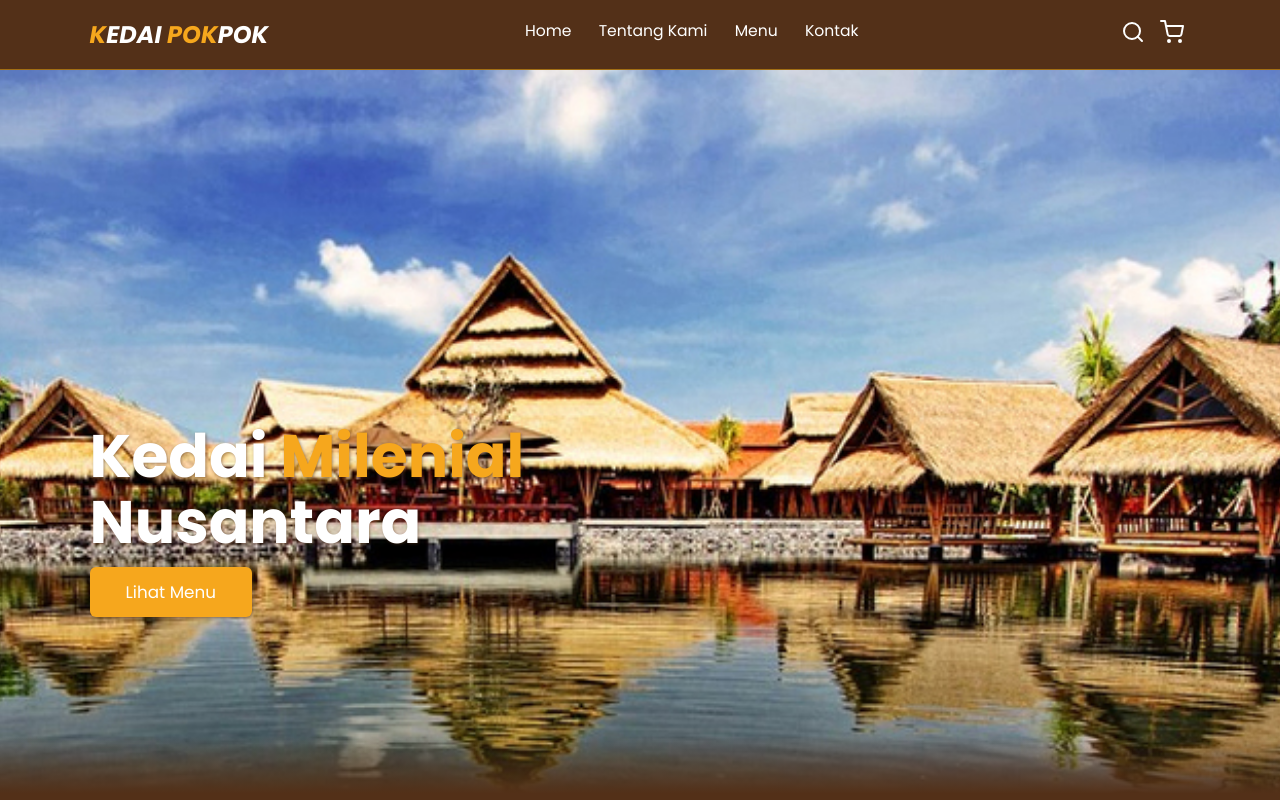
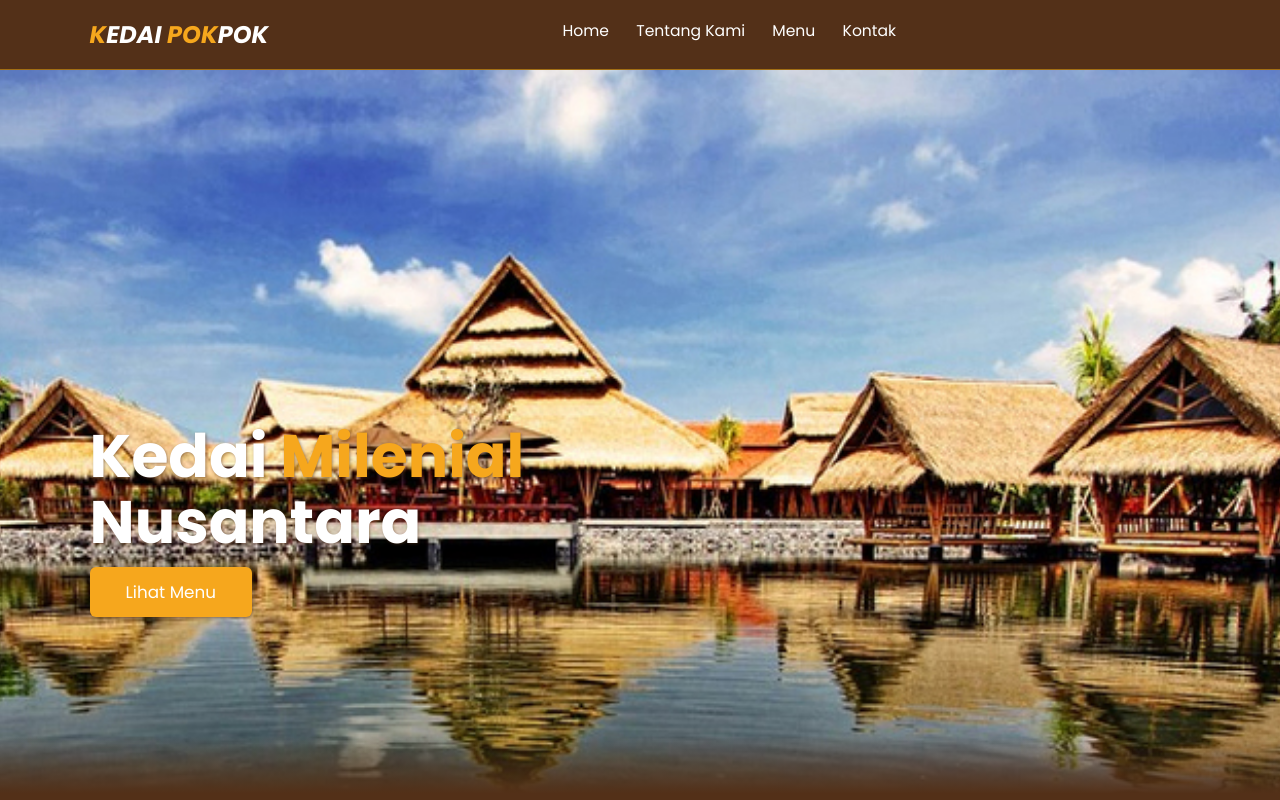
Before and after one commit to anstoreofc/pokpok, a plain HTML site: page index.html in a window 1280 px wide. Shown: the top 800 px of the page. Drawn offline with nearby package versions, Linux system fonts and the light colour scheme.

Commit message:
Update index.html

```diff
--- a/index.html
+++ b/index.html
@@ -31,8 +31,6 @@
         <a href="#contact">Kontak</a>
       </div>
       <div class="navbar-extra">
-        <a href="#" id="search"><i data-feather="search"></i></a>
-        <a href="#" id="shopping-cart"><i data-feather="shopping-cart"></i></a>
         <a href="#" id="hamburger-menu"><i data-feather="menu"></i></a>
       </div>
     </nav>
```
